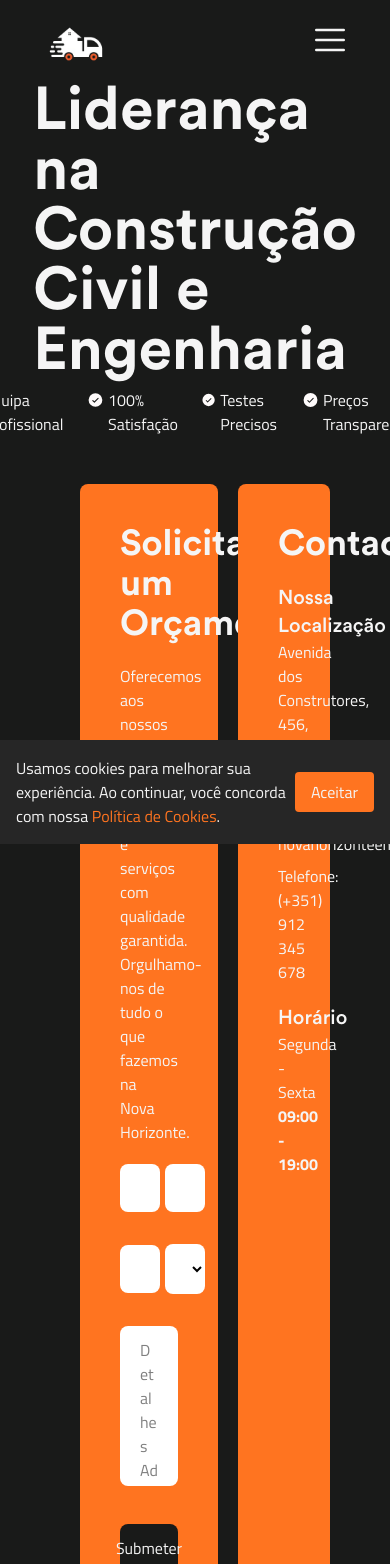
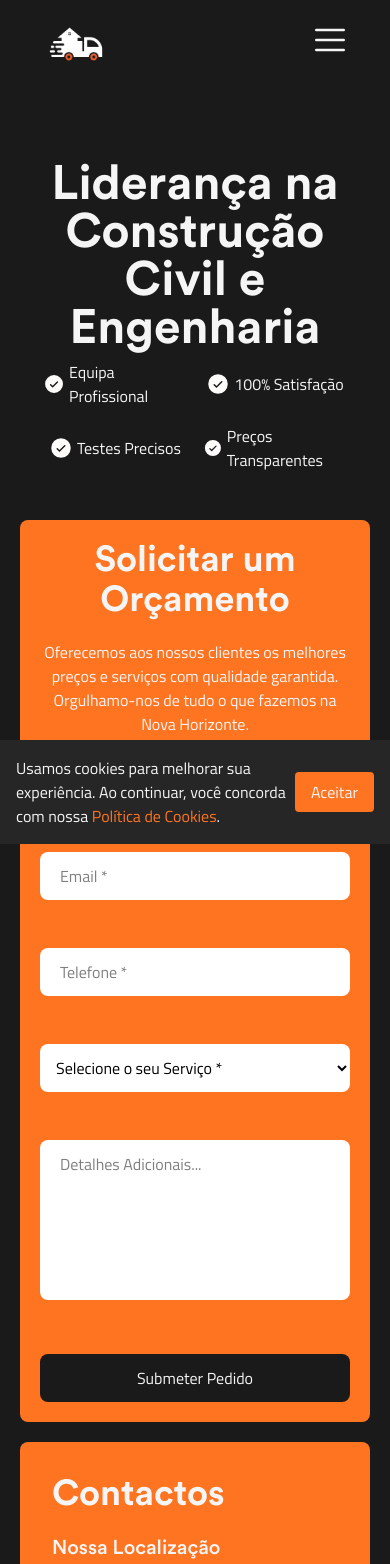
Before and after one commit to esdrassantos06/novahorizonte, a React (Vite) app: page /contact in a window 390 px wide. Shown: the top 1564 px of the page. Built offline with nearby package versions, Linux system fonts and the light colour scheme.

Commit message:
contact responsive

```diff
--- a/src/components/Footer.jsx
+++ b/src/components/Footer.jsx
@@ -24,7 +24,7 @@ const Footer = () => {
   ];
 
   return (
-    <footer className="bg-terceary text-text relative z-999 px-10 pt-12 pb-6 tracking-wide">
+    <footer className="bg-terceary text-text relative w-full z-999 px-10 pt-12 pb-6 tracking-wide">
       <div className="flex flex-wrap justify-between gap-10">
         <div className="max-w-md">
           <Link
--- a/src/routes/Contact.jsx
+++ b/src/routes/Contact.jsx
@@ -1,6 +1,6 @@
 import { useState } from "react";
 import Footer from "../components/Footer";
-import { CheckCircle } from "@phosphor-icons/react";
+import { CheckCircle, CircleNotch } from "@phosphor-icons/react";
 import Navbar from "../components/Navbar";
 
 import emailjs from "@emailjs/browser";
@@ -41,6 +41,8 @@ function Contact() {
 
   const navigate = useNavigate();
 
+  const [isLoading, setIsLoading] = useState(false); // Spinner para mostrar que o formulário está sendo enviado
+
   const [formData, setFormData] = useState({
     name: "",
     email: "",
@@ -54,7 +56,7 @@ function Contact() {
   const regexPatterns = {
     name: /^[A-Za-zÀ-ú\s]{2,}$/,
     email: /^[\w.-]+@[a-zA-Z\d.-]+\.[a-zA-Z]{2,}$/,
-    phone: /^(\+351\s?)?\d{9}$/,
+    phone: /^(\+351\s?)?(\d\s?){9}$/,
   }; // Regex para validar email, nome e telefone
 
   const validateField = (field, value) => {
@@ -83,6 +85,8 @@ function Contact() {
 
   const handleSubmit = (e) => {
     e.preventDefault();
+
+    setIsLoading(true);
 
     let newErrors = {};
     // Verificar se há erros
@@ -133,14 +137,14 @@ function Contact() {
   return (
     <>
       <Navbar />
-      <main className="bg-primary flex min-h-screen w-full flex-col items-center justify-center px-20 pt-20">
+      <main className="bg-primary flex min-h-screen w-full flex-col items-center justify-center px-5 md:px-20 pt-40 md:pt-20">
         <div className="container mb-10 flex w-full flex-col items-center justify-center">
-          <h1 className="circularBold text-text text-6xl">
+          <h1 className="circularBold text-text text-center text-5xl md:text-6xl">
             Liderança na Construção Civil e Engenharia
           </h1>
-          <div className="icons-contact titilliumRegular flex space-x-4 p-2">
+          <div className="icons-contact titilliumRegular grid grid-cols-2 gap-4 lg:grid-cols-4 p-2">
             {checkItems.map((item, index) => (
-              <p className="text-text flex gap-1" key={index}>
+              <p className="text-text flex items-center justify-center gap-1" key={index}>
                 <CheckCircle size={24} color="#fefbfb" weight="fill" />{" "}
                 {item.title}
               </p>
@@ -148,13 +152,14 @@ function Contact() {
           </div>
         </div>
 
-        <div className="principal mb-10 flex w-full space-x-5">
-          <div className="bg-secondary formDiv container w-[60%] rounded-lg p-10">
+        <div className="principal mb-10 w-full grid place-items-center grid-cols-1 md:grid-cols-2 gap-5">
+
+          <div className="bg-secondary formDiv w-full h-full rounded-lg p-5 sm:p-10">
             <div className="title mb-5 flex flex-col">
-              <h2 className="text-text circularBold mb-5 text-4xl">
+              <h2 className="text-text text-center circularBold mb-5 text-4xl">
                 Solicitar um Orçamento
               </h2>
-              <p className="titilliumRegular text-text w-[80%] text-base">
+              <p className="titilliumRegular text-center w-full text-text text-base">
                 Oferecemos aos nossos clientes os melhores preços e serviços com
                 qualidade garantida. Orgulhamo-nos de tudo o que fazemos na Nova
                 Horizonte.
@@ -163,70 +168,70 @@ function Contact() {
 
             <form
               onSubmit={handleSubmit}
-              className="titilliumRegular flex w-full flex-col"
+              className="titilliumRegular flex gap-12 w-full flex-col"
             >
-              <div className="flex items-center justify-between gap-4">
-                <div className="relative mb-8 w-1/2">
+              <div className="flex lg:flex-row flex-col items-center gap-12">
+                <div className="relative flex flex-col w-full lg:w-1/2">
                   <input
                     title=""
                     type="text"
                     id="name"
-                    className={`outline-secondary w-full rounded-lg bg-white px-5 py-3 ${errors.name ? "border-2 border-red-700" : ""} placeholder-custom`}
+                    className={`outline-secondary w-full rounded-lg bg-white px-5 h-12 ${errors.name ? "border-2 border-red-700" : ""} placeholder-custom`}
                     required
                     placeholder="Nome *"
                     value={formData.name}
                     onChange={handleChange}
                   />
                   {errors.name && (
-                    <span className="absolute bottom-[-24px] left-0 text-sm text-red-700">
+                    <span className="absolute top-full left-0 mt-1 text-sm text-red-700">
                       {errors.name}
                     </span>
                   )}
                 </div>
 
-                <div className="relative mb-8 w-1/2">
+                <div className="relative w-full lg:w-1/2">
                   <input
                     title=""
                     type="email"
                     id="email"
-                    className={`outline-secondary w-full rounded-lg bg-white px-5 py-3 ${errors.email ? "border-2 border-red-700" : ""} placeholder-custom`}
+                    className={`outline-secondary w-full rounded-lg bg-white px-5 h-12 ${errors.email ? "border-2 border-red-700" : ""} placeholder-custom`}
                     required
                     placeholder="Email *"
                     value={formData.email}
                     onChange={handleChange}
                   />
                   {errors.email && (
-                    <span className="absolute bottom-[-24px] left-0 text-sm text-red-700">
+                    <span className="absolute top-full left-0 mt-1 text-sm text-red-700">
                       {errors.email}
                     </span>
                   )}
                 </div>
               </div>
 
-              <div className="flex items-center justify-between gap-4">
-                <div className="relative mb-8 w-1/2">
+              <div className="flex lg:flex-row flex-col items-center justify-between gap-12">
+                <div className="relative w-full lg:w-1/2">
                   <input
                     title=""
                     type="tel"
                     id="phone"
-                    className={`outline-secondary w-full rounded-lg bg-white px-5 py-3 ${errors.phone ? "border-2 border-red-700" : ""} placeholder-custom`}
+                    className={`outline-secondary w-full rounded-lg bg-white px-5 h-12 ${errors.phone ? "border-2 border-red-700" : ""} placeholder-custom`}
                     placeholder="Telefone *"
                     required
                     value={formData.phone}
                     onChange={handleChange}
                   />
                   {errors.phone && (
-                    <span className="absolute bottom-[-24px] left-0 text-sm text-red-700">
+                    <span className="absolute top-full left-0 mt-1 text-sm text-red-700">
                       {errors.phone}
                     </span>
                   )}
                 </div>
 
-                <div className="mb-8 w-1/2">
+                <div className="select-services  w-full lg:w-1/2">
                   <select
-                    title=""
+
                     id="service"
-                    className="outline-secondary w-full rounded-lg bg-white px-5 py-3"
+                    className="outline-secondary w-full rounded-lg px-3 bg-white h-12"
                     required
                     value={formData.service}
                     onChange={handleChange}
@@ -248,7 +253,7 @@ function Contact() {
               </div>
 
               <div className="flex items-center justify-center">
-                <div className="mb-8 w-full">
+                <div className=" w-full">
                   <textarea
                     id="details"
                     className="outline-secondary h-40 w-full resize-none rounded-lg bg-white px-5 py-3"
@@ -264,14 +269,19 @@ function Contact() {
                   type="submit"
                   className="bg-primary text-text flex w-full cursor-pointer items-center justify-center rounded-lg px-5 py-3 transition-colors duration-200 hover:bg-zinc-800"
                   aria-label="Submeter pedido"
+                  disabled={isLoading}
                 >
-                  Submeter Pedido
+                  {isLoading ? (
+                    <CircleNotch size={30} className="animate-spin" />
+                  ) : (
+                    "Submeter Pedido"
+                  )}
                 </button>
               </div>
             </form>
           </div>
 
-          <div className="contactDiv bg-secondary container w-[40%] rounded-lg p-10">
+          <div className="contactDiv bg-secondary w-full h-full rounded-lg p-8 sm:p-10">
             <h1 className="text-text circularBold mb-5 text-4xl">Contactos</h1>
 
             <div className="info-contact mb-5">
@@ -305,6 +315,8 @@ function Contact() {
               </p>
             </div>
           </div>
+
+
         </div>
       </main>
       <Footer />
```
